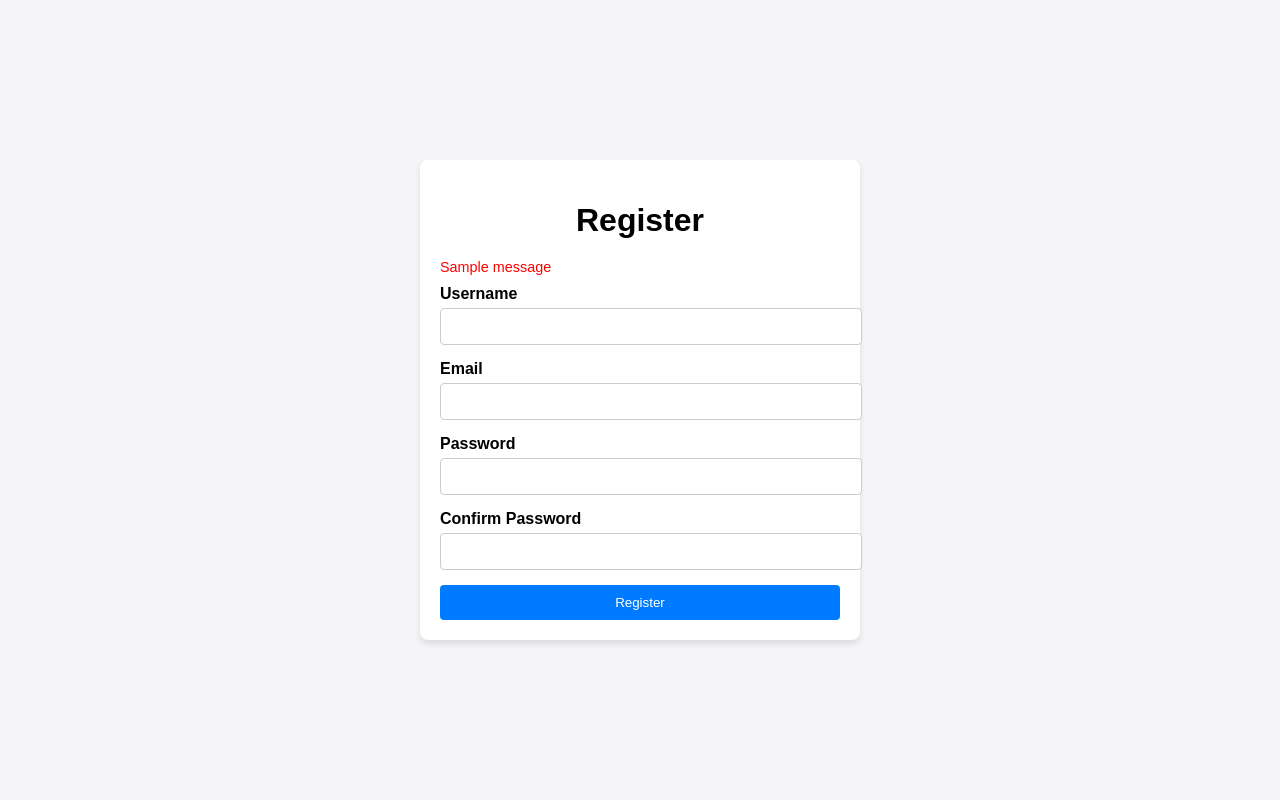
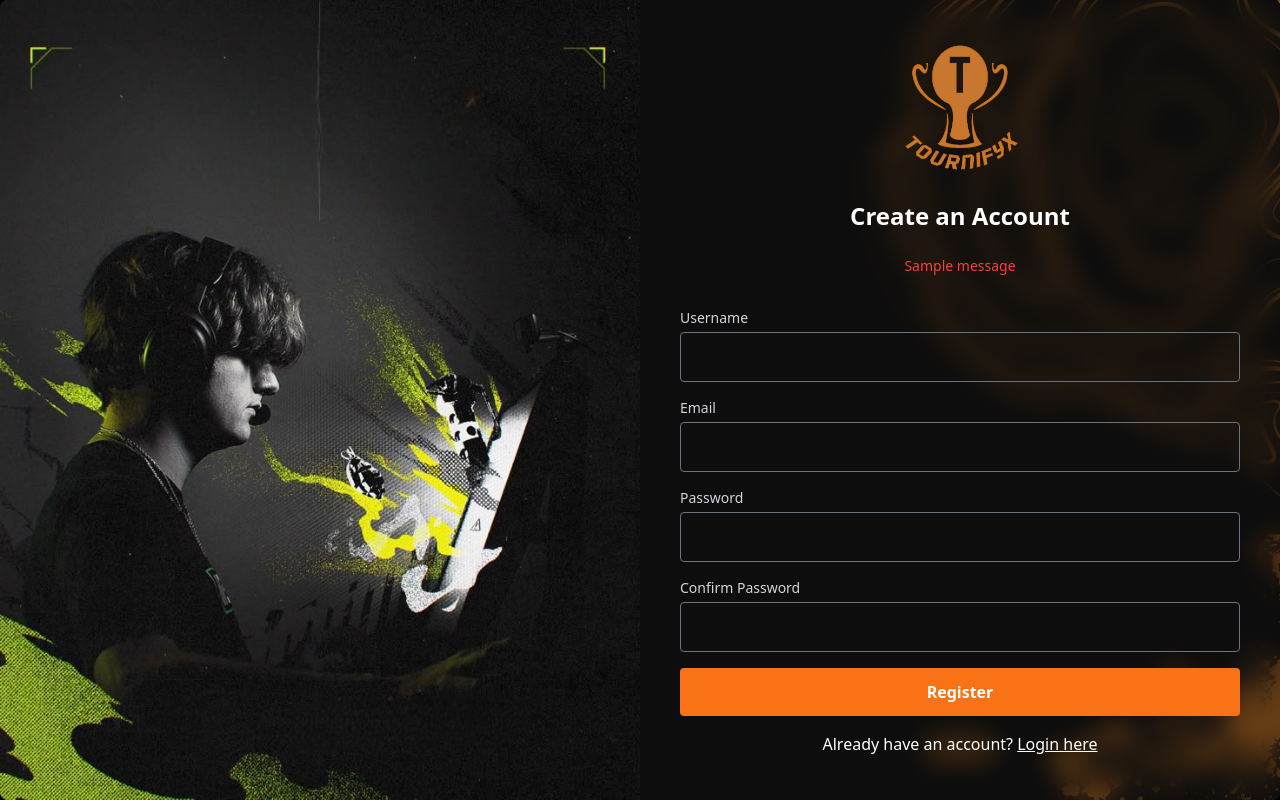
Before and after one commit to Arkibba/TournifyX, a Django app: page /register/ in a window 1280 px wide. Run offline with Django 5.2, Linux system fonts and the light colour scheme; tables that the repository leaves empty hold one stand-in row (values such as "Sample post"); one stand-in notice (Sample message) is shown; some libraries are stand-ins or nearby versions.

Commit message:
Html and tailwind for Login and register

```diff
--- a/Main/settings.py
+++ b/Main/settings.py
@@ -118,7 +118,9 @@ USE_TZ = True
 # https://docs.djangoproject.com/en/5.2/howto/static-files/
 
 STATIC_URL = 'static/'
-
+STATICFILES_DIRS = [
+    BASE_DIR / "static",
+]
 # Default primary key field type
 # https://docs.djangoproject.com/en/5.2/ref/settings/#default-auto-field
 
--- a/templates/auth/register.html
+++ b/templates/auth/register.html
@@ -1,93 +1,109 @@
+{% load static %}
 <!DOCTYPE html>
 <html lang="en">
+
 <head>
     <meta charset="UTF-8">
     <meta name="viewport" content="width=device-width, initial-scale=1.0">
     <title>Register</title>
-    <style>
-        body {
-            font-family: Arial, sans-serif;
-            background-color: #f4f4f9;
-            margin: 0;
-            padding: 0;
-            display: flex;
-            justify-content: center;
-            align-items: center;
-            height: 100vh;
-        }
-        .container {
-            background: #fff;
-            padding: 20px;
-            border-radius: 8px;
-            box-shadow: 0 4px 6px rgba(0, 0, 0, 0.1);
-            width: 100%;
-            max-width: 400px;
-        }
-        h1 {
-            text-align: center;
-            margin-bottom: 20px;
-        }
-        .form-group {
-            margin-bottom: 15px;
-        }
-        label {
-            display: block;
-            margin-bottom: 5px;
-            font-weight: bold;
-        }
-        input[type="text"], input[type="password"], input[type="email"] {
-            width: 100%;
-            padding: 10px;
-            border: 1px solid #ccc;
-            border-radius: 4px;
-        }
-        .btn {
-            width: 100%;
-            padding: 10px;
-            background-color: #007bff;
-            color: #fff;
-            border: none;
-            border-radius: 4px;
-            cursor: pointer;
-        }
-        .btn:hover {
-            background-color: #0056b3;
-        }
-        .error {
-            color: red;
-            font-size: 0.9em;
-            margin-bottom: 10px;
-        }
-    </style>
+    <script src="https://cdn.tailwindcss.com"></script>
 </head>
-<body>
-    <div class="container">
-        <h1>Register</h1>
+<body class="opacity-0 transition-opacity duration-700 ease-in-out min-h-screen bg-cover bg-center" style="background-image: url('{% static 'images/bg2.png' %}');">
+
+  <!-- Wrapper Div for Transition -->
+  <div id="page-content" class="opacity-0 transition-opacity duration-700 ease-in-out min-h-screen flex items-center justify-center">
+
+    <div class="flex bg-white/10 backdrop-blur-md rounded-lg shadow-lg overflow-hidden w-full max-w-7xl h-[800px]">
+
+      <!-- Left Panel (Image) -->
+      <div class="w-1/2 hidden md:block">
+        <img src="{% static 'images/lp1.png' %}" alt="Register Image" class="object-cover w-full h-full">
+      </div>
+
+      <!-- Right Panel (Form + Logo) -->
+      <div class="w-full md:w-1/2 p-10 flex flex-col items-center bg-black/50">
+
+        <!-- Logo -->
+        <img src="{% static 'images/logo.png' %}" alt="Logo" class="w-32 mb-6">
+
+        <h1 class="text-2xl font-bold text-white mb-6">Create an Account</h1>
+
         {% if messages %}
           {% for message in messages %}
-                <div class="error">{{ message }}</div>
+            <div class="text-red-500 text-sm mb-4">{{ message }}</div>
           {% endfor %}
         {% endif %}
-        <form method="POST">
+
+        <form method="POST" class="w-full space-y-4">
           {% csrf_token %}
-            <div class="form-group">
-                <label for="username">Username</label>
-                <input type="text" id="username" name="username" required>
+
+          <div>
+            <label for="username" class="block text-sm font-medium text-gray-300 mb-1">Username</label>
+            <input type="text" id="username" name="username" required
+              class="w-full p-3 border border-gray-500 rounded bg-transparent text-white focus:outline-none focus:ring-2 focus:ring-orange-500">
           </div>
-            <div class="form-group">
-                <label for="email">Email</label>
-                <input type="email" id="email" name="email" required>
+
+          <div>
+            <label for="email" class="block text-sm font-medium text-gray-300 mb-1">Email</label>
+            <input type="email" id="email" name="email" required
+              class="w-full p-3 border border-gray-500 rounded bg-transparent text-white focus:outline-none focus:ring-2 focus:ring-orange-500">
           </div>
-            <div class="form-group">
-                <label for="password1">Password</label>
-                <input type="password" id="password1" name="password1" required>
+
+          <div>
+            <label for="password1" class="block text-sm font-medium text-gray-300 mb-1">Password</label>
+            <input type="password" id="password1" name="password1" required
+              class="w-full p-3 border border-gray-500 rounded bg-transparent text-white focus:outline-none focus:ring-2 focus:ring-orange-500">
           </div>
-            <div class="form-group">
-                <label for="password2">Confirm Password</label>
-                <input type="password" id="password2" name="password2" required>
+
+          <div>
+            <label for="password2" class="block text-sm font-medium text-gray-300 mb-1">Confirm Password</label>
+            <input type="password" id="password2" name="password2" required
+              class="w-full p-3 border border-gray-500 rounded bg-transparent text-white focus:outline-none focus:ring-2 focus:ring-orange-500">
           </div>
-            <button type="submit" class="btn">Register</button>
+
+          <button type="submit"
+            class="w-full bg-orange-500 text-white p-3 rounded hover:bg-orange-600 transition font-semibold">
+            Register
+          </button>
+
+          <div class="text-center mt-4">
+            <a class="text-white">Already have an account?</a>
+            <a href="{% url 'login' %}" class="text-white underline">Login here</a>
+          </div>
+
         </form>
+
       </div>
+
+    </div>
+  </div>
+
+  <!-- Fade Transition Script -->
+  <script>
+    document.addEventListener('DOMContentLoaded', () => {
+      // Apply fade-in effect to both the body and the page content
+      document.body.classList.add('opacity-100');
+      document.getElementById('page-content').classList.add('opacity-100');
+    });
+
+    document.querySelectorAll('a').forEach(link => {
+      link.addEventListener('click', function(e) {
+        const href = this.getAttribute('href');
+        if (href && !href.startsWith('#') && !href.startsWith('javascript')) {
+          e.preventDefault();
+          // Fade-out effect for the entire page content and background
+          document.body.classList.remove('opacity-100');
+          document.body.classList.add('opacity-0');
+          document.getElementById('page-content').classList.remove('opacity-100');
+          document.getElementById('page-content').classList.add('opacity-0');
+          setTimeout(() => {
+            window.location.href = href;
+          }, 500); // Timeout for fade-out effect
+        }
+      });
+    });
+  </script>
+
 </body>
+
 </html>
--- a/tournifyx/views.py
+++ b/tournifyx/views.py
@@ -35,7 +35,7 @@ def login(request):
 
         if user is not None:
             auth_login(request, user)
-            messages.success(request, 'Login successful!')
+            messages.success(request, '')
             return redirect('home')
         else:
             messages.error(request, 'Invalid username or password!')
```
Also changed, not shown: templates/auth/login.html (+77 -76 lines), db.sqlite3, static/images/bg2.png (added), static/images/fallback.jpg (added), static/images/logo.png (added), static/images/lp1.png (added), 1 other file. Lines whose indentation alone changed are shown as unchanged.
